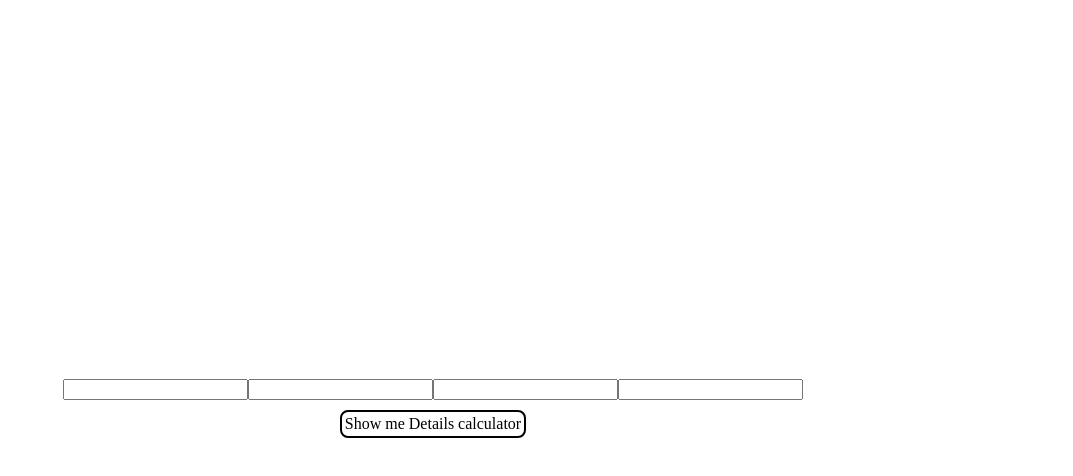
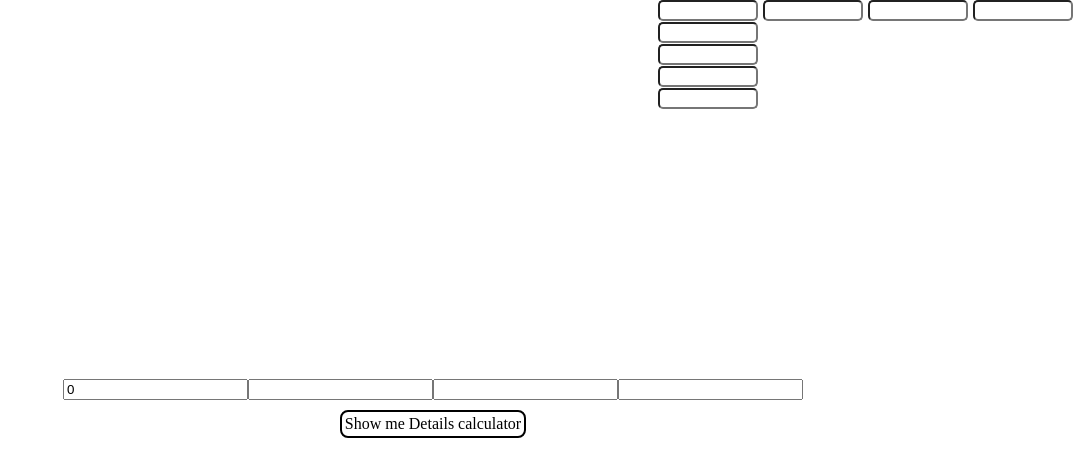
Before and after one commit to Danhalf/AC-calc, a plain HTML site: page index.html in a window 1280 px wide. Shown: the whole page, without its empty margins (207-1280 px from the left). Drawn offline with Linux system fonts and the light colour scheme.

Commit message:
input result

```diff
--- a/index.html
+++ b/index.html
@@ -18,6 +18,21 @@
 
       <div class="details-calc">
         <div class="normal-column details-calc-column">
+          <input
+            placeholder="Загальна норма"
+            type="text"
+            class="details-calc--input input-normal"
+          />
+          <input
+            placeholder="Загальна норма"
+            type="text"
+            class="details-calc--input input-normal"
+          />
+          <input
+            placeholder="Загальна норма"
+            type="text"
+            class="details-calc--input input-normal"
+          />
           <input
             placeholder="Загальна норма"
             type="text"
@@ -51,7 +66,6 @@
             class="details-calc--input input-in-bigtown"
           />
         </div>
-        <div class="add-row details-calc__button">Додати рядки</div>
       </div>
     </div>
     <script src="script.js"></script>
--- a/script.js
+++ b/script.js
@@ -13,45 +13,54 @@ const detailsCalculator = (
     calculator.classList.toggle(activeClass);
   });
 
-  const buttonSettings = (addSelector, parrentRow) => {
-    const addBtn = document.querySelector(addSelector),
-      parrent = document.querySelectorAll(parrentRow);
-    let barrier = 0;
-    addBtn.addEventListener("click", (e) => {
-      if (barrier < 4) {
-        barrier++;
-        parrent.forEach((el) => {
-          const element = el.cloneNode(true);
-          el.appendChild(element);
+  const changedInputs = () => {
+    const normal = document.querySelector(".normal"),
+      outTown = document.querySelector(".out-town"),
+      inTown = document.querySelector(".in-town"),
+      inBigTown = document.querySelector(".in-bigtown"),
+      inputsNormal = document.querySelectorAll(".input-normal"),
+      inputsOutTown = document.querySelectorAll(".input-out-town"),
+      inputsInTown = document.querySelectorAll(".input-input-in-town"),
+      inputsInBigTown = document.querySelectorAll(".input-in-bigtown");
+
+    let arrNormal = [],
+      arrOutTown = [],
+      arrInTown = [],
+      arrInBigTown = []; // Массив, куда запишутся все значения инпутов
+
+    function sumInputs(inp, arrInp) {
+      for (let i = 0; i < inp.length; i++) {
+        arrInp.push(inp[i].value); // (*1)
+
+        inp[i].addEventListener("input", function () {
+          arrInp[i] = this.value;
+          // При вводе чисел в любом инпуте, не будем пересобирать все значения,
+          // а только изменим конкретный элемент массива.
+          // this - указывает на инпут, в котором печатают (который запускает эту функцию)
+
+          // Все значения в массиве обновлены, можно обновить и результаты:
+          normalResults();
         });
       }
-    });
-  };
+    }
 
-  const changedInputs = (
-    norm,
-    out,
-    town,
-    bigtown,
-    inNorm,
-    inOut,
-    inTown,
-    inBigtown
-  ) => {
-    const n = document.querySelector(norm),
-      o = document.querySelector(out),
-      t = document.querySelector(town),
-      b = document.querySelector(bigtown),
-      iN = document.querySelectorAll(inNorm),
-      iO = document.querySelectorAll(inOut),
-      iT = document.querySelectorAll(inTown),
-      iB = document.querySelectorAll(inBigtown);
+    sumInputs(inputsNormal, arrNormal);
 
-    iN.forEach((e) => {
-      e.addEventListener("change", () => {
-        n.value += e.value;
-      });
-    });
+    normalResults();
+
+    /************/
+
+    function normalResults() {
+      normal.value = sumArr(arrNormal);
+    }
+
+    function sumArr(arr) {
+      let x = 0;
+      for (let i = 0; i < arr.length; i++) {
+        x += +arr[i]; // (*2)
+      }
+      return x;
+    }
   };
 
   changedInputs(
@@ -64,8 +73,6 @@ const detailsCalculator = (
     ".input-input-in-town",
     ".input-in-bigtown"
   );
-
-  buttonSettings(".add-row", ".details-calc-column");
 };
 
 detailsCalculator(
--- a/style.css
+++ b/style.css
@@ -23,8 +23,8 @@
   top: 0;
   right: 0;
   transition: 0.8s;
-  transform: translateY(-100%);
-  opacity: 0;
+  /* transform: translateY(-100%);
+  opacity: 0; */
 }
 
 .details-calc--active {
```
